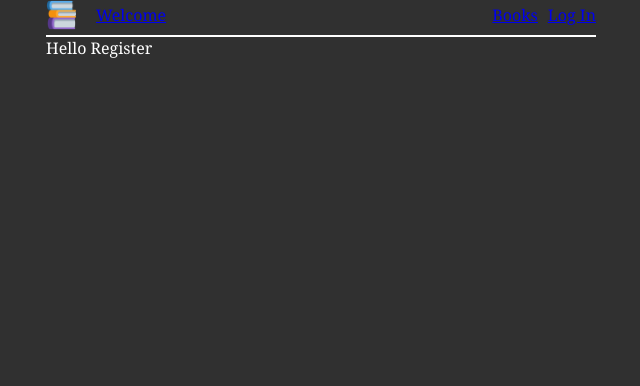
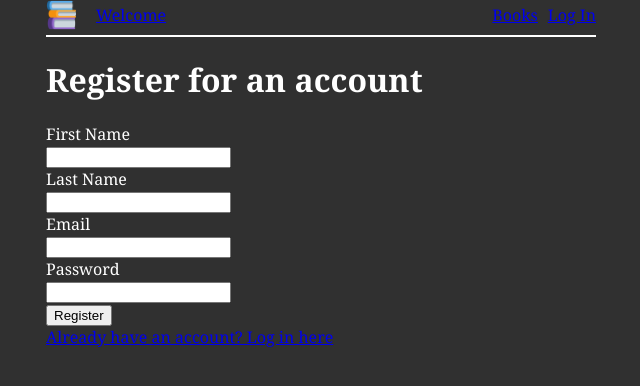
Before and after one commit to ZacharyB-lab/-2510-BookBuddy.Starter, a React (Vite) app: page /register in a window 1280 px wide. Shown: the top 386 px of the page, without its empty margins (319-959 px from the left). Built offline with nearby package versions, Linux system fonts and the light colour scheme.

Commit message:
Fixed Register Page

```diff
--- a/src/RegisterPage.jsx
+++ b/src/RegisterPage.jsx
@@ -1,3 +1,31 @@
+import { Link } from "react-router";
+
 export function RegisterPage() {
-  return <div>Hello Register</div>;
+  return (
+    <div>
+      <h1>Register for an account</h1>
+      <div>
+        <div>First Name</div>
+        <input></input>
+      </div>
+      <div>
+        <div>Last Name</div>
+        <input></input>
+      </div>
+      <div>
+        <div>Email</div>
+        <input></input>
+      </div>
+      <div>
+        <div>Password</div>
+        <input></input>
+      </div>
+      <div className="register">
+        <button>Register</button>
+      </div>
+      <div>
+        <Link to="/login">Already have an account? Log in here</Link>
+      </div>
+    </div>
+  );
 }
```
